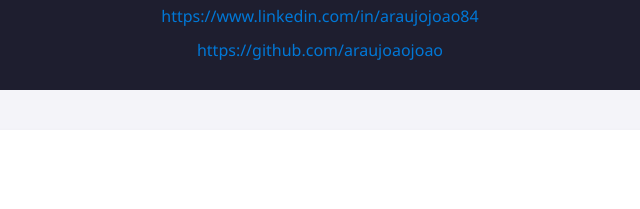
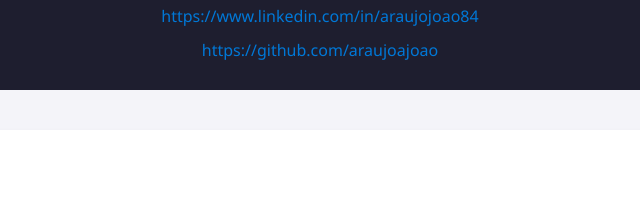
Before and after one commit to araujoajoao/araujojoao.resume, a plain HTML site: page index.html in a window 1280 px wide. Shown: the part 216-425 px from the top of the page, 320-960 px from the left. Drawn offline with Linux system fonts and the light colour scheme.

Commit message:
Update index.html

```diff
--- a/index.html
+++ b/index.html
@@ -179,7 +179,7 @@
         <p>Brazil</p>
         <p>📞 +55 54 996277371 | ✉️ <a href="mailto:araujoaojoao@gmail.com">araujoaojoao@gmail.com</a></p>
         <p><a href="https://www.linkedin.com/in/araujojoao84">https://www.linkedin.com/in/araujojoao84</a></p>
-        <p><a href="https://github.com/araujoaojoao">https://github.com/araujoaojoao</a></p>
+        <p><a href="https://github.com/araujoajoao">https://github.com/araujoajoao</a></p>
     </div>
 
     <div class="section">
```
